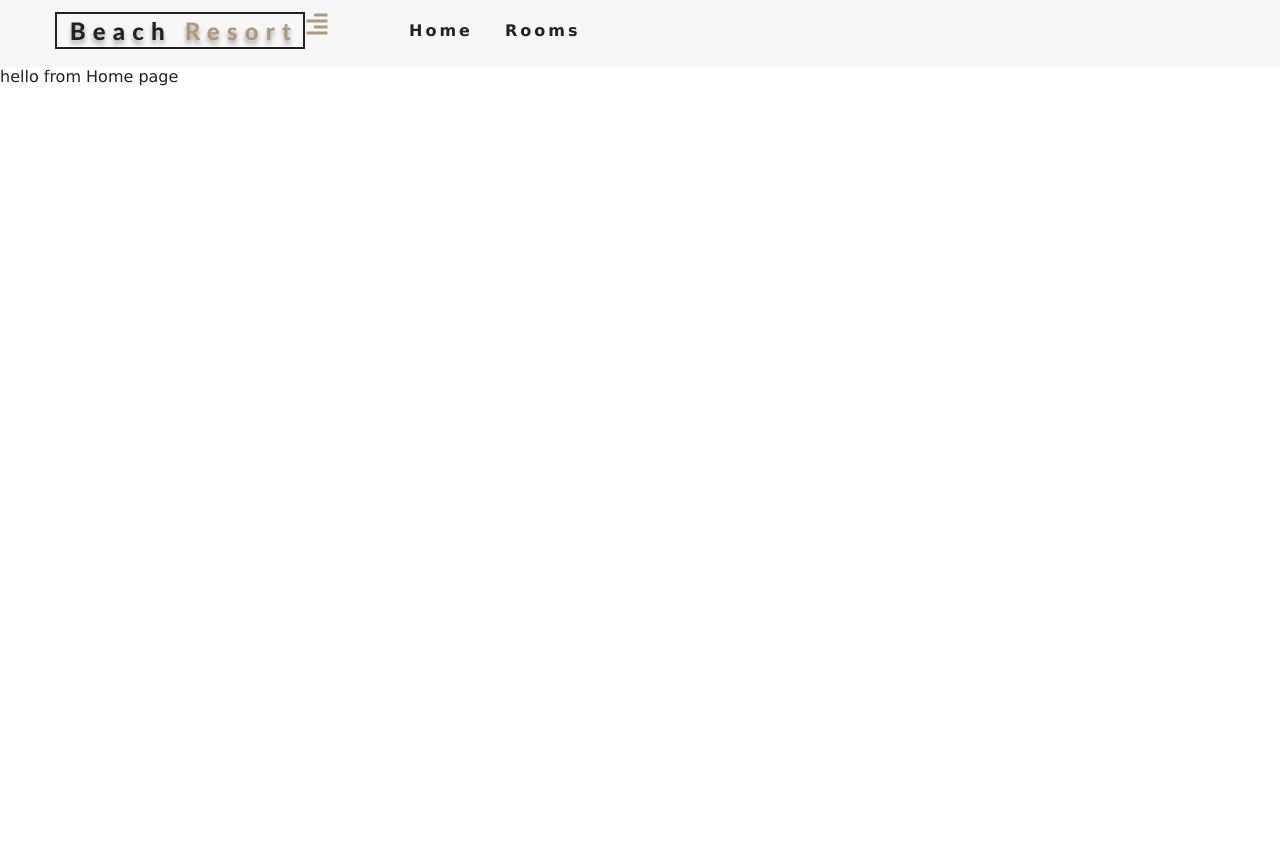
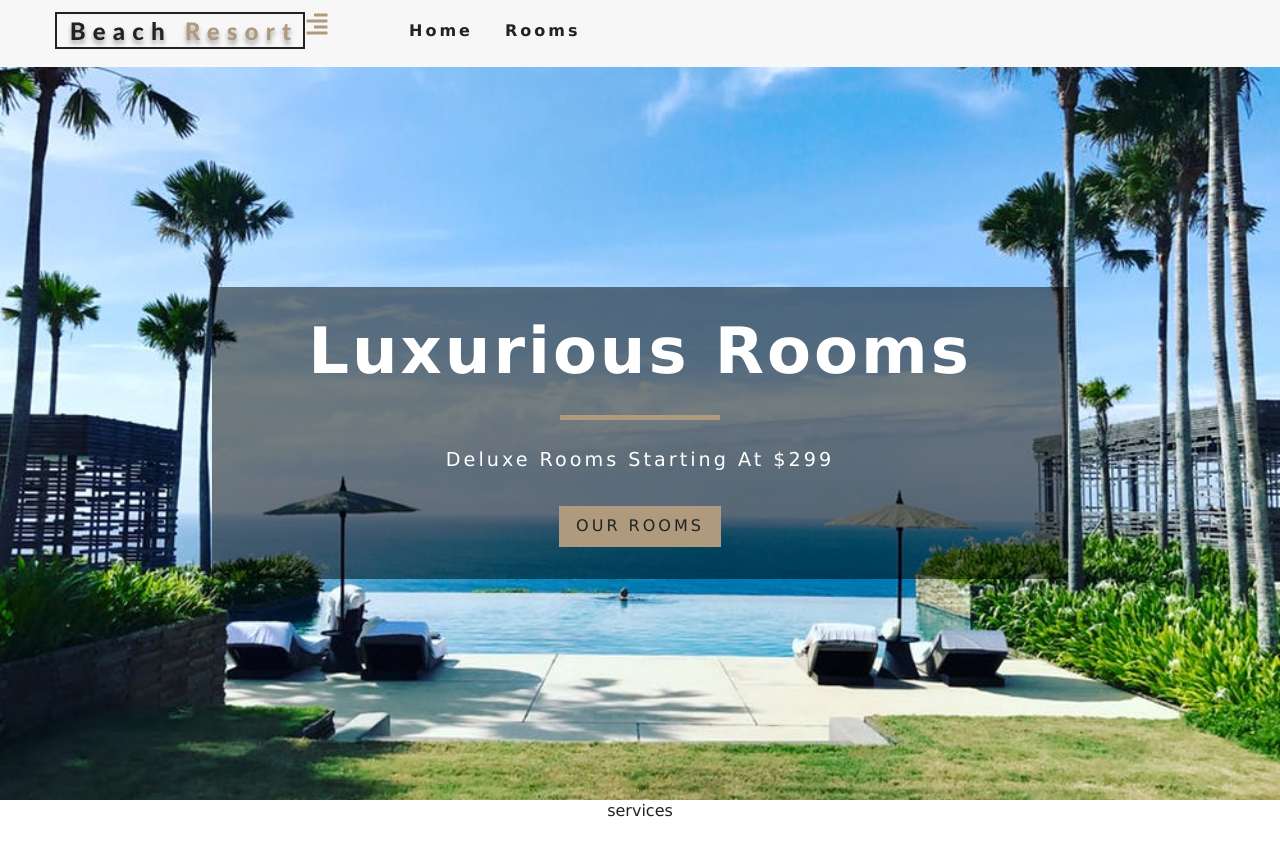
Before and after one commit to olef1r/beach-resort, a React (Create React App) app: page / in a window 1280 px wide. Shown: the top 856 px of the page. Before the commit the page ends 800 px from the top, so only its background shows below. Built offline with nearby package versions, Linux system fonts and the light colour scheme.

Commit message:
add banne component

```diff
--- /dev/null
+++ b/src/components/Banner.js
@@ -0,0 +1,12 @@
+import React from 'react'
+
+export default function Banner({children, title, subtitle}){
+  return (
+    <div className='banner'>
+      <h1>{title}</h1>
+      <div></div>
+      <p>{subtitle}</p>
+      {children}
+    </div>
+  )
+}
--- /dev/null
+++ b/src/components/Hero.js
@@ -0,0 +1,10 @@
+import React from 'react';
+
+export default function Hero({ children, hero}) {
+  console.log(children)
+  return <header className={hero}>{children}</header>;
+}
+
+Hero.defaultProps = {
+  hero: 'defaultHero'
+}
--- /dev/null
+++ b/src/components/Services.js
@@ -0,0 +1,12 @@
+import React from 'react';
+import Title from './Title';
+
+export default class Services extends React.Component {
+  render() {
+    return (
+      <div>
+        <Title title="services" />
+      </div>
+    )
+  }
+}
--- /dev/null
+++ b/src/components/Title.js
@@ -0,0 +1,9 @@
+import React from 'react';
+
+export default function Title({title}) {
+  return (
+    <div className="section-title">
+      {title}
+    </div>
+  )
+}
--- a/src/pages/Error.js
+++ b/src/pages/Error.js
@@ -1,11 +1,16 @@
 import React from 'react';
+import Hero from '../components/Hero';
+import Banner from '../components/Banner';
+import { Link } from 'react-router-dom';
 
-function Error() {
+export default function Error() {
   return (
-    <>
-      hello from Error page
-    </>
+    <Hero>
+      <Banner title='404' subtitle='page not found'>
+        <Link to='/' className='btn-primary'>
+          return home
+        </Link>
+      </Banner>
+    </Hero>
   )
 }
-
-export default Error;
--- a/src/pages/Home.js
+++ b/src/pages/Home.js
@@ -1,10 +1,22 @@
 import React from 'react';
+import Hero from '../components/Hero';
+import Banner from '../components/Banner';
+import Services from '../components/Services';
+import { Link } from 'react-router-dom';
 
 function Home() {
   return (
-    <>
-      hello from Home page
-    </>
+  <>
+    <Hero>
+      <Banner
+        title={'luxurious rooms'}
+        subtitle={'deluxe rooms starting at $299'}
+      >
+        <Link to='/rooms' className='btn-primary'>our rooms</Link>
+      </Banner>
+    </Hero>
+    <Services />
+  </>
   )
 }
 
--- a/src/pages/Rooms.js
+++ b/src/pages/Rooms.js
@@ -1,11 +1,16 @@
 import React from 'react';
+import Hero from '../components/Hero';
+import Banner from '../components/Banner';
+import { Link } from 'react-router-dom';
 
 function Rooms() {
-  return (
-    <>
-      hello from Rooms page
-    </>
-  )
+  return <Hero hero='roomsHero'>
+    <Banner title='our rooms'>
+      <Link to='/' className='btn-primary'>
+       return home
+      </Link>
+    </Banner>
+  </Hero>
 }
 
 export default Rooms;
```
